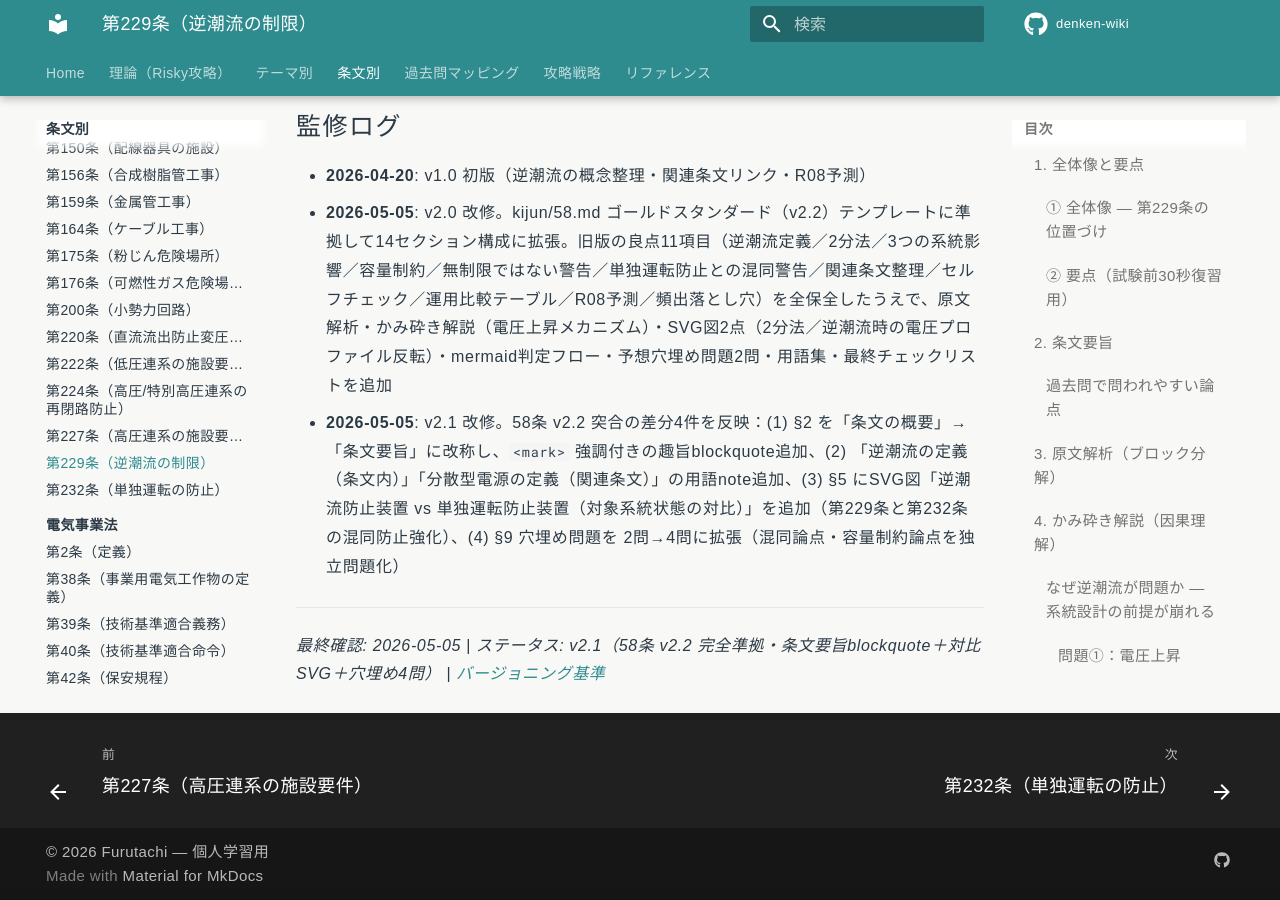
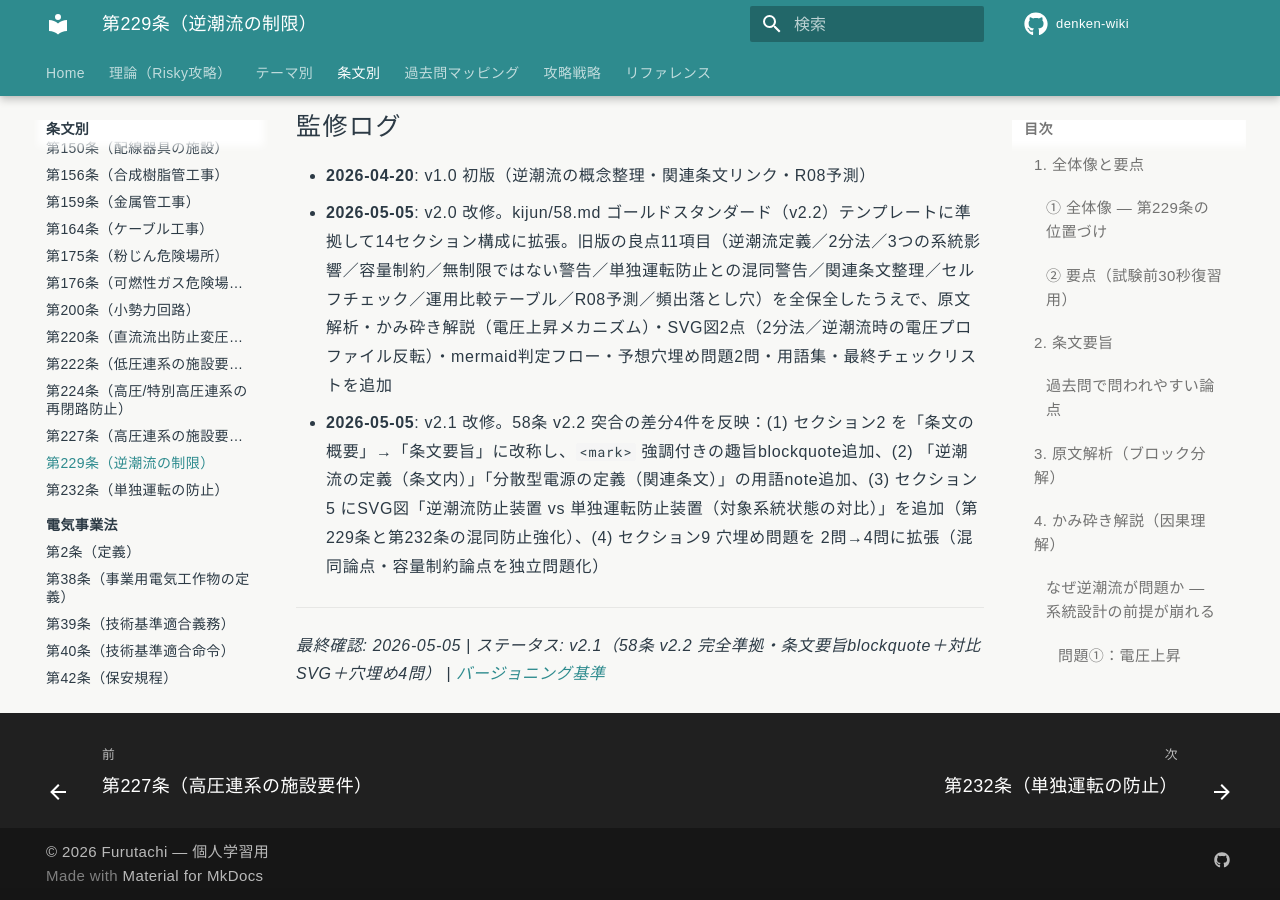
Before and after one commit to kfurufuru/denken-wiki, an MkDocs documentation site: the page built from docs/articles/kaishaku/229.md, in a window 1280 px wide and 900 px high, scrolled down 16131 px. Built offline with MkDocs 1.6.1 and Material for MkDocs 9.7.7, drawn with Linux system fonts in a browser that asks for light colours; comment, search, counter and statistics services are not loaded.

Commit message:
fix(kaishaku/229): wiki_check.py false positive 解消
監修ログ内の §2/§5/§9（セクション番号）が「§条番号」誤記検出に
ヒットしていたため、「セクション2/5/9」表記に変更。

```diff
--- a/docs/articles/kaishaku/229.md
+++ b/docs/articles/kaishaku/229.md
@@ -574,7 +574,7 @@ flowchart TD
 
 - **2026-04-20**: v1.0 初版（逆潮流の概念整理・関連条文リンク・R08予測）
 - **2026-05-05**: v2.0 改修。kijun/58.md ゴールドスタンダード（v2.2）テンプレートに準拠して14セクション構成に拡張。旧版の良点11項目（逆潮流定義／2分法／3つの系統影響／容量制約／無制限ではない警告／単独運転防止との混同警告／関連条文整理／セルフチェック／運用比較テーブル／R08予測／頻出落とし穴）を全保全したうえで、原文解析・かみ砕き解説（電圧上昇メカニズム）・SVG図2点（2分法／逆潮流時の電圧プロファイル反転）・mermaid判定フロー・予想穴埋め問題2問・用語集・最終チェックリストを追加
-- **2026-05-05**: v2.1 改修。58条 v2.2 突合の差分4件を反映：(1) §2 を「条文の概要」→「条文要旨」に改称し、`<mark>` 強調付きの趣旨blockquote追加、(2) 「逆潮流の定義（条文内）」「分散型電源の定義（関連条文）」の用語note追加、(3) §5 にSVG図「逆潮流防止装置 vs 単独運転防止装置（対象系統状態の対比）」を追加（第229条と第232条の混同防止強化）、(4) §9 穴埋め問題を 2問→4問に拡張（混同論点・容量制約論点を独立問題化）
+- **2026-05-05**: v2.1 改修。58条 v2.2 突合の差分4件を反映：(1) セクション2 を「条文の概要」→「条文要旨」に改称し、`<mark>` 強調付きの趣旨blockquote追加、(2) 「逆潮流の定義（条文内）」「分散型電源の定義（関連条文）」の用語note追加、(3) セクション5 にSVG図「逆潮流防止装置 vs 単独運転防止装置（対象系統状態の対比）」を追加（第229条と第232条の混同防止強化）、(4) セクション9 穴埋め問題を 2問→4問に拡張（混同論点・容量制約論点を独立問題化）
 
 ---
 
```
